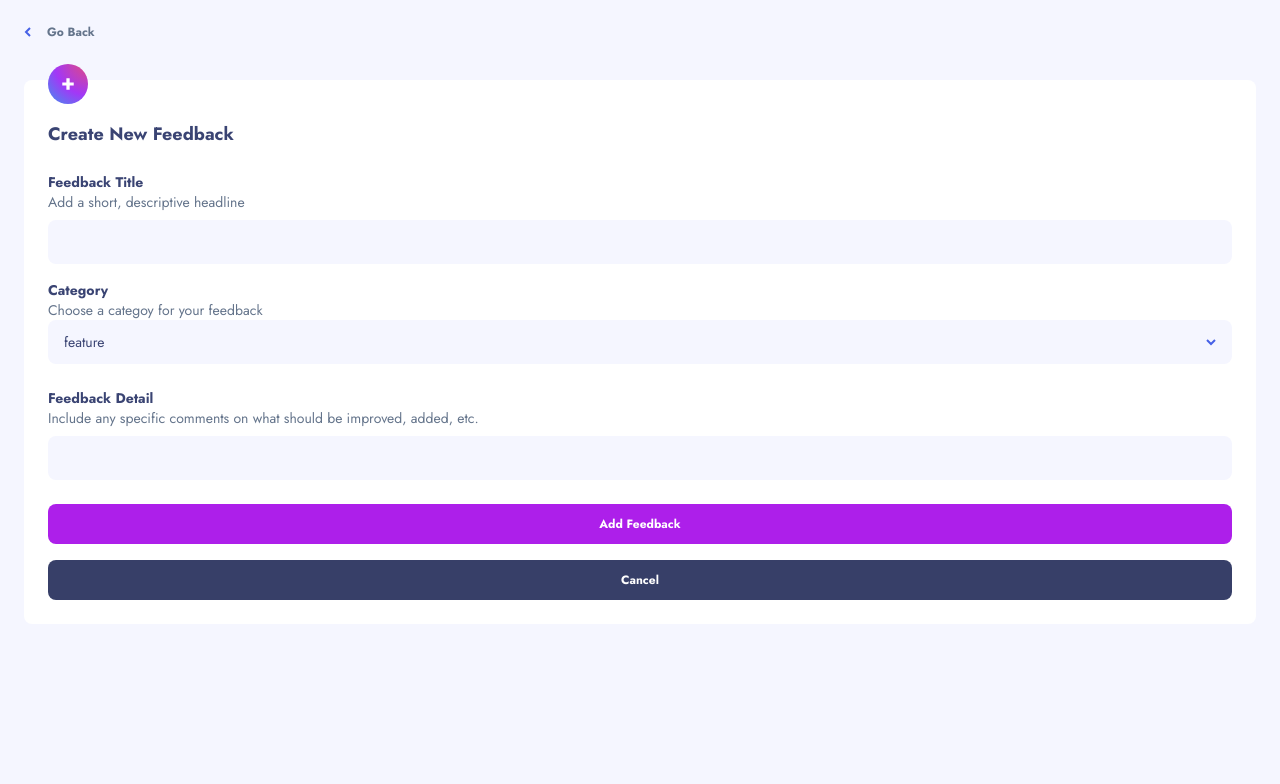
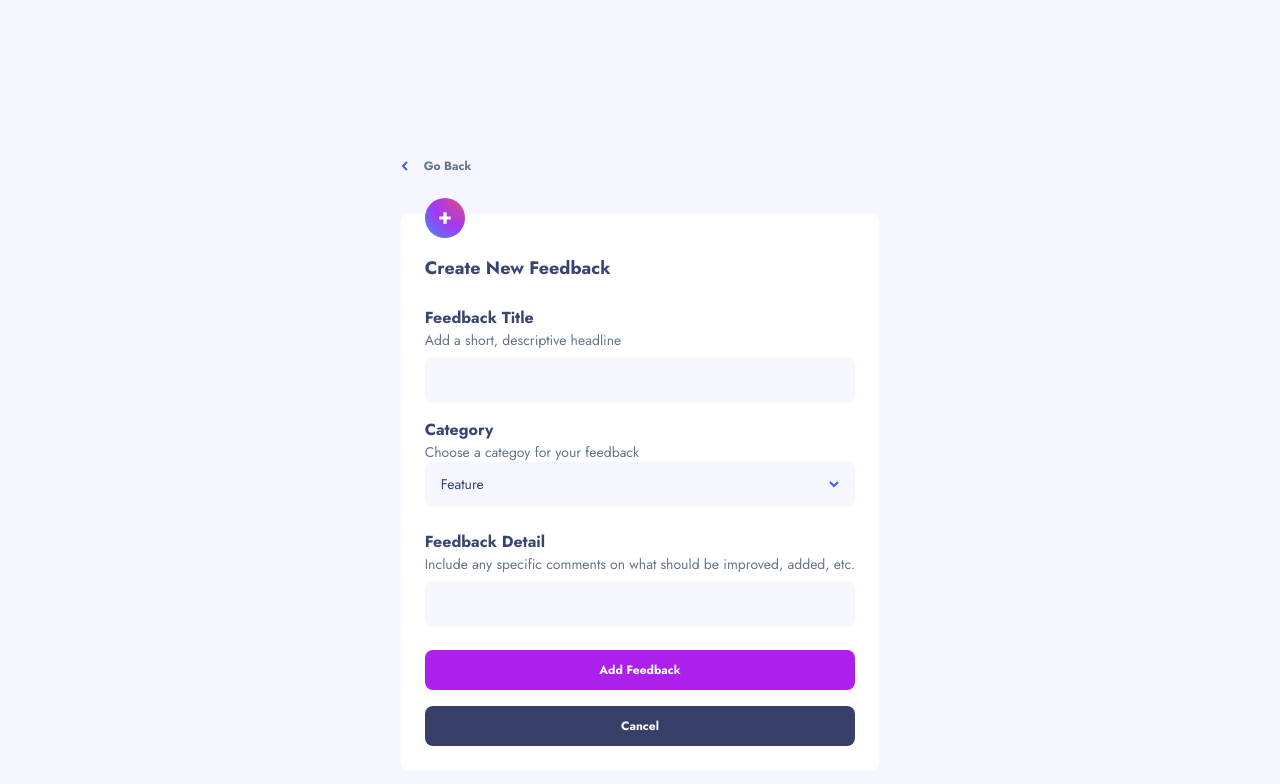
Before and after one commit to TomasPereira-Dev/frontendMentor-Challenge18, a React (Vite) app: page /add-feedback in a window 1280 px wide. Shown: the top 784 px of the page. Built offline with nearby package versions, Linux system fonts and the light colour scheme.

Commit message:
añadida validacion al form add feedback

```diff
--- a/src/Pages/AddFeedbackPage.jsx
+++ b/src/Pages/AddFeedbackPage.jsx
@@ -1,12 +1,17 @@
 import { useState, useRef} from "react";
-import { useNavigate } from "react-router-dom";
+import { Link, useNavigate } from "react-router-dom";
+import { useForm } from "react-hook-form";
 
 const AddFeedbackPage = () => {
 
-    const [category, setCategory] = useState("feature");
+    const [category, setCategory] = useState("Feature");
     const [dropdownIsOpen, setDropdownIsOpen] = useState(false);
 
     const navigate = useNavigate();
+
+
+    const {register, handleSubmit, watch, formState: {errors}} = useForm();
+    const onSubmit = (data) => console.log(data);
 
     const featureRef = useRef("");
     const uiRef= useRef("");
@@ -14,13 +19,15 @@ const AddFeedbackPage = () => {
     const enhancementRef = useRef("");
     const bugRef = useRef("");
 
+    console.log(watch("category"))
+
     return(
-        <main className="p-6">
+        <main className="flex flex-col justify-center items-center h-dvh p-6 my-16">
+            <div>
                 <button onClick={() => {navigate(-1)}} className="flex items-center gap-4 mb-10">
                     <img src="./shared/icon-arrow-left.svg" alt=" " />
                     <p className="text-slate-500 text-xs font-bold">Go Back</p>
                 </button>
-
                 <div className="relative flex flex-col gap-6 bg-white px-6 py-10 pb-6 rounded-lg">
                     <div className="absolute left-6 -top-4 w-10">
                         <img src="./shared/icon-new-feedback.svg" alt=" " />
@@ -28,19 +35,20 @@ const AddFeedbackPage = () => {
 
                     <h1 className="text-lg text-text1 font-bold">Create New Feedback</h1>
 
-                <form className="flex flex-col gap-4">
+                    <form className="flex flex-col gap-4" id="form" onSubmit={handleSubmit(onSubmit)}>
                         <div>
                             <div className="mb-2">
-                            <h2 className="text-sm text-text1 font-bold">Feedback Title</h2>
+                                <h2 className="text-sm text-text1 font-bold md:text-base">Feedback Title</h2>
                                 <p className="text-sm text-slate-500">Add a short, descriptive headline</p>
                             </div>
-                        <input className="w-full px-4 py-3 text-sm bg-background1 rounded-lg" type="text" />
+                            <input className={`w-full px-4 py-3 text-sm bg-background1 rounded-lg ${errors.feedbackTitle ? 'outline outline-1 outline-red-500' : 'outline-none'}`} {...register("feedbackTitle", {required: true, pattern: /\S/})} type="text" />
+                            {errors.feedbackTitle && <span className="text-sm text-red-500">this is required</span>}
                         </div>
                         <div>
-                        <div className="mb-2">
-                            <h2 className="text-sm text-text1 font-bold">Category</h2>
+                            <div className="mb-2" >
+                                <h2 className="text-sm text-text1 font-bold md:text-base">Category</h2>
                                 <p className="text-sm text-slate-500">Choose a categoy for your feedback</p>
-                            <div className="relative px-4 py-3 w-full bg-background1 rounded-lg" onClick={() => {setDropdownIsOpen(!dropdownIsOpen)}}>
+                                <div className="relative px-4 py-3 w-full bg-background1 rounded-lg" defaultValue={"Feature"} {...register("category")} onClick={() => {setDropdownIsOpen(!dropdownIsOpen)}}>
                                     <div className="flex justify-between items-center">
                                         <p className="text-text1 text-sm">{category}</p>
                                         <svg width="10" height="7" xmlns="http://www.w3.org/2000/svg"><path d="M1 1l4 4 4-4" stroke="#4661E6" strokeWidth="2" fill="none" fillRule="evenodd"/></svg>
@@ -57,17 +65,18 @@ const AddFeedbackPage = () => {
                         </div>
                         <div>
                             <div className="mb-2">
-                            <h2 className="text-sm text-text1 font-bold">Feedback Detail</h2>
+                                <h2 className="text-sm text-text1 font-bold md:text-base">Feedback Detail</h2>
                                 <p className="text-sm text-slate-500">Include any specific comments on what should be improved, added, etc.</p>
                             </div>
-                        <input className="w-full px-4 py-3 text-sm bg-background1 rounded-lg" type="text" />
+                            <input className={`w-full px-4 py-3 text-sm bg-background1  rounded-lg ${errors.feedbackDetail ? 'outline outline-1 outline-red-500' : 'outline-none'}`} {...register("feedbackDetail", {required: true, pattern: /\S/})} type="text" />
+                            {errors.feedbackDetail && <span className="text-sm text-red-500">this is required</span>}
                         </div>
                     </form>
-                <div>
-                    <button className="w-full py-3 mb-4 text-white text-xs font-bold bg-purple rounded-lg">Add Feedback</button>
-                    <button className="w-full py-3 text-white text-xs font-bold bg-background2 rounded-lg" onClick={() => {navigate(-1)}}>Cancel</button>
+                    <div className="flex flex-col">
+                        <button className="w-full py-3 mb-4 text-white text-xs font-bold bg-purple rounded-lg" form="form" >Add Feedback</button>
+                        <Link className="py-3 text-white text-xs text-center font-bold bg-background2 rounded-lg" to="/" >Cancel</Link>
                     </div>
-
+                </div>
             </div>
         </main>
     )
```
Lines whose indentation alone changed are shown as unchanged.
